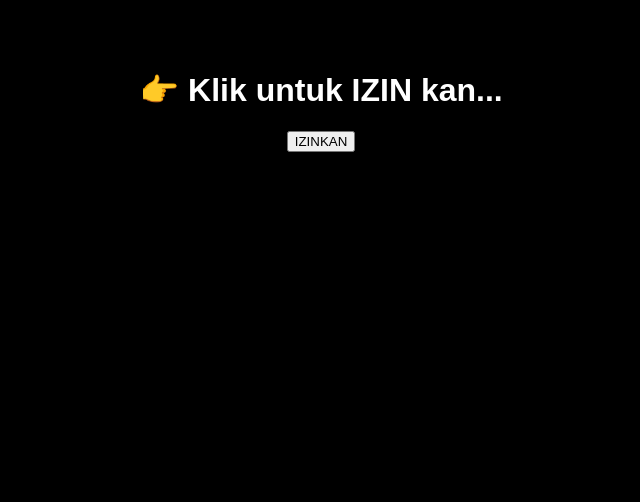
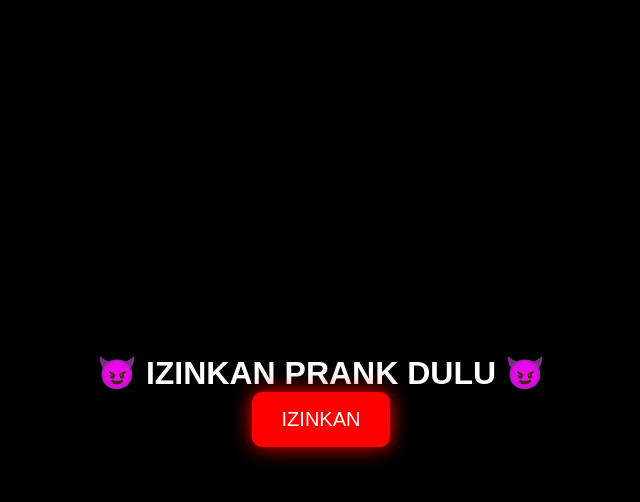
Before and after one commit to rooxJSphire/vir1, a plain HTML site: page index.html in a window 1280 px wide. Shown: the whole page, without its empty margins (319-959 px from the left). Drawn offline with Linux system fonts and the light colour scheme.

Commit message:
Update index.html

```diff
--- a/index.html
+++ b/index.html
@@ -1,17 +1,31 @@
 <!DOCTYPE html>
-<html lang="en">
+<html lang="id">
 <head>
-  <meta charset="UTF-8">
-  <title>🤣 Prank Page 🤣</title>
+  <meta charset="UTF-8" />
+  <title>😈 IZINKAN DULU 😈</title>
   <style>
-    body {
-      margin: 0;
+    * { margin: 0; padding: 0; box-sizing: border-box; }
+    html, body {
+      width: 100%;
+      height: 100%;
       background: black;
+      color: white;
+      font-family: sans-serif;
+      display: flex;
+      flex-direction: column;
+      align-items: center;
+      justify-content: center;
       overflow: hidden;
-      font-family: sans-serif;
+    }
+    button {
+      padding: 16px 30px;
+      font-size: 20px;
+      background: red;
+      border: none;
+      border-radius: 10px;
+      cursor: pointer;
       color: white;
-      text-align: center;
-      padding-top: 50px;
+      box-shadow: 0 0 20px red;
     }
     .popup {
       position: absolute;
@@ -27,11 +41,16 @@
       border-radius: 10px;
       box-shadow: 0 0 10px red;
       z-index: 9999;
+      animation: pop 0.3s ease;
+    }
+    @keyframes pop {
+      from { transform: scale(0.3); opacity: 0; }
+      to { transform: scale(1); opacity: 1; }
     }
   </style>
 </head>
 <body>
-  <h1>👉 Klik untuk IZIN kan...</h1>
+  <h1>😈 IZINKAN PRANK DULU 😈</h1>
   <button onclick="startPrank()">IZINKAN</button>
 
   <script>
@@ -48,13 +67,21 @@
     }
 
     function startPrank() {
+      // 1. Request Notification Permission
       Notification.requestPermission().then(permission => {
         if (permission === "granted") {
-          alert("Terima kasih... 😈");
-          for (let i = 0; i < 5; i++) createPopup();
-        } else {
-          alert("Kalau nggak izin, nggak lucu dong... 😏");
+          new Notification("😜 PRANK DIMULAI!", {
+            body: "🤣 Selamat datang di dunia popup 🤣"
+          });
         }
+
+        // 2. Masuk ke fullscreen
+        if (document.documentElement.requestFullscreen) {
+          document.documentElement.requestFullscreen();
+        }
+
+        // 3. Spam popup
+        for (let i = 0; i < 7; i++) createPopup();
       });
     }
   </script>
```
